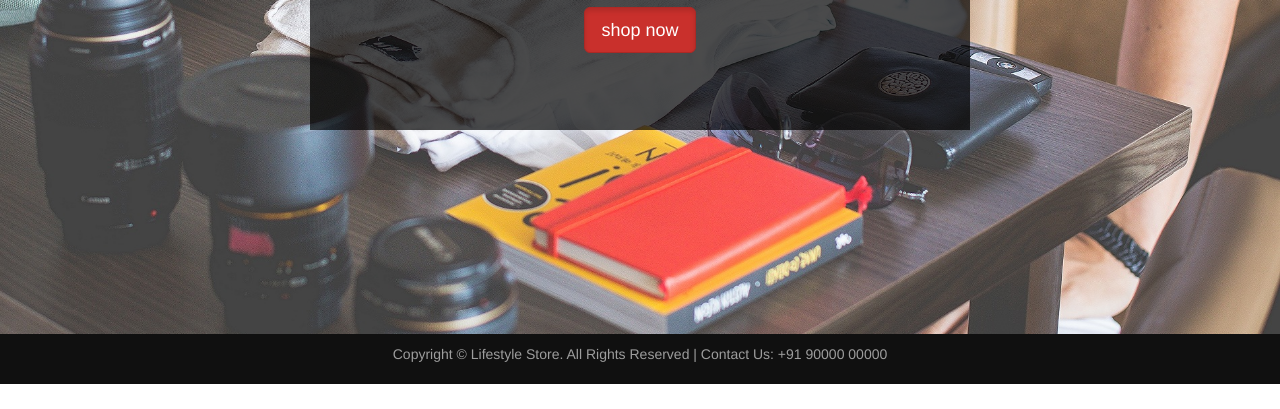
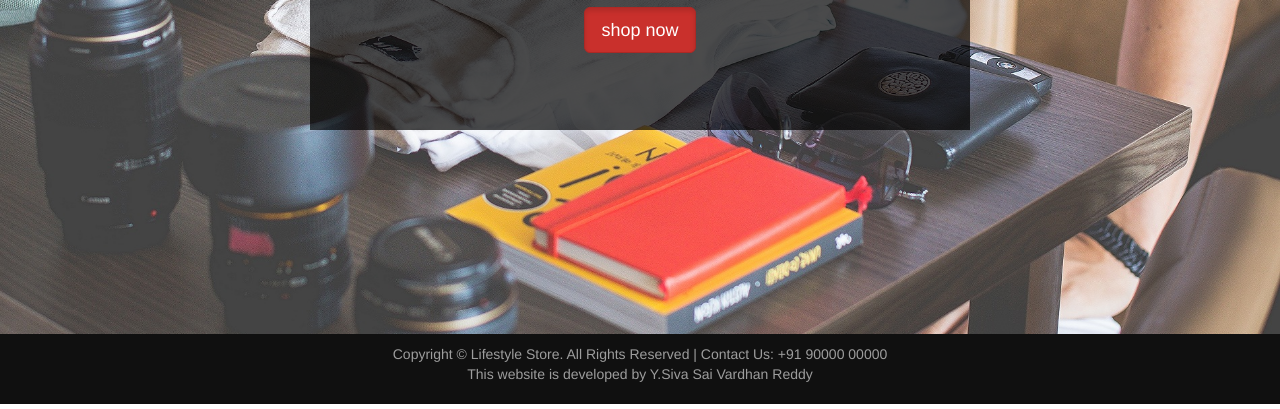
Before and after one commit to YSSVR/Bootstrap, a plain HTML site: page index.html in a window 1280 px wide. Shown: the part 391-800 px from the top of the page. Drawn offline with Linux system fonts and the light colour scheme.

Commit message:
Update index.html

```diff
--- a/index.html
+++ b/index.html
@@ -45,7 +45,7 @@ and open the template in the editor.
          <footer>
             <center>
             <div class="container">
-                <p>Copyright © Lifestyle Store. All Rights Reserved | Contact Us: +91 90000 00000</p>
+                <p>Copyright © Lifestyle Store. All Rights Reserved | Contact Us: +91 90000 00000<br>This website is developed by Y.Siva Sai Vardhan Reddy</p>
             </div>
             </center>
         </footer>
```
